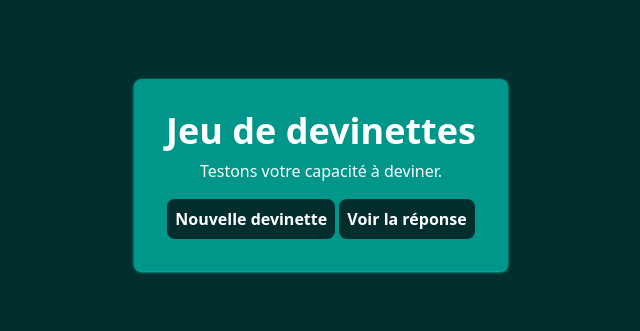
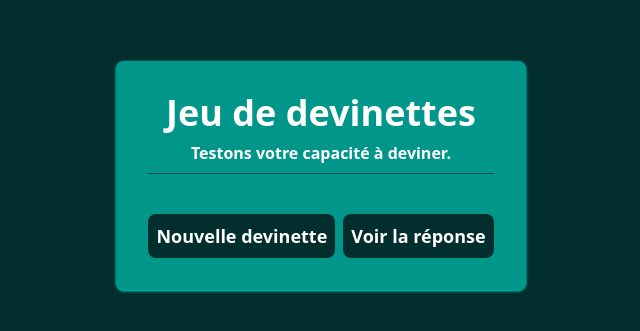
Before and after one commit to muslimdrame37-oss/generateur-de-devinettes, a plain HTML site: page index.html in a window 1280 px wide. Shown: the part 225-556 px from the top of the page, without its empty margins (319-959 px from the left). Drawn offline with nearby package versions, Linux system fonts and the light colour scheme.

Commit message:
Améliore l'UI

```diff
--- a/index.html
+++ b/index.html
@@ -6,27 +6,30 @@
     <script src="https://cdn.jsdelivr.net/npm/@tailwindcss/browser@4"></script>
     <title>Générateur de devinettes</title>
   </head>
-  <body class="min-h-screen bg-teal-950 flex items-center justify-center">
+  <body class="min-h-screen bg-teal-950 flex items-center justify-center px-4">
     <main>
       <div
         class="max-w-md w-full text-white text-center bg-teal-600 p-8 rounded-lg shadow shadow-teal-400"
       >
-        <h1 class="text-4xl font-extrabold mb-2">Jeu de devinettes</h1>
-        <p>Testons votre capacité à deviner.</p>
+        <h1 class="text-3xl md:text-4xl font-extrabold mb-2">
+          Jeu de devinettes
+        </h1>
+        <p class="font-bold">Testons votre capacité à deviner.</p>
+        <hr class="text-teal-900 my-2" />
         <div class="flex flex-col gap-4 items-center justify-center">
-          <p id="zone-devinette"></p>
-          <p id="zone-reponse"></p>
+          <p id="zone-devinette" class="italic"></p>
+          <p id="zone-reponse" class="my-2 font-extrabold"></p>
         </div>
-        <div>
+        <div class="flex items-center justify-center gap-2">
           <button
             id="btn-nouvelle-devinette"
-            class="font-bold bg-teal-950 p-2 rounded-lg hover:bg-teal-800 cursor-pointer"
+            class="font-bold text-sm bg-teal-950 p-2 rounded-lg hover:bg-teal-800 cursor-pointer md:text-lg"
           >
             Nouvelle devinette
           </button>
           <button
             id="btn-voir-reponse"
-            class="font-bold bg-teal-950 p-2 rounded-lg hover:bg-teal-800 cursor-pointer"
+            class="font-bold text-sm bg-teal-950 p-2 rounded-lg hover:bg-teal-800 cursor-pointer md:text-lg"
           >
             Voir la réponse
           </button>
```
